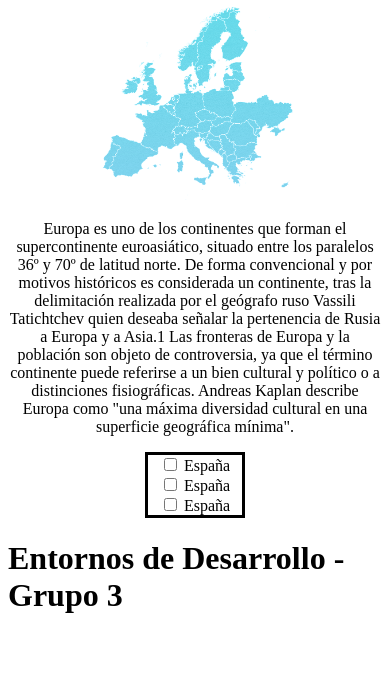
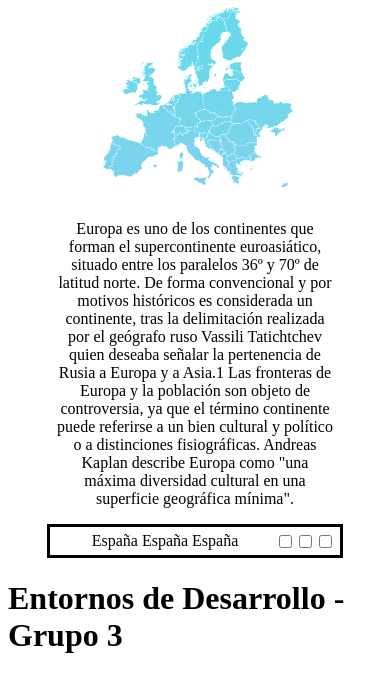
Before and after one commit to robe78/Continentes---Grupo3, a plain HTML site: page www/index.html in a window 390 px wide. Shown: the part 273-948 px from the top of the page. Before the commit the page ends 908 px from the top, so only its background shows below. Drawn offline with Linux system fonts and the light colour scheme; some packages are replaced by stand-ins of ours.

Commit message:
cambios varios
html y css

```diff
--- a/www/css/continentes.css
+++ b/www/css/continentes.css
@@ -12,6 +12,16 @@ filter: progid:DXImageTransform.Microsoft.gradient( startColorstr='#a90329', end
 }
 
 #check{
-    width: 25%;
+padding: 5px;
+    width: 75%;
     border-style: solid;
 }
+
+#parrafo{
+    width: 75%;
+
+}
+
+#checkbox{
+    float: right;
+}
--- a/www/index.html
+++ b/www/index.html
@@ -69,8 +69,9 @@
 
               <div data-role="main" class="ui-content">
                 <center><img src="img/europa.png" alt="europa" height="200">
+                <div id="parrafo">
                 <p>Europa es uno de los continentes que forman el supercontinente euroasiático, situado entre los paralelos 36º y 70º de latitud norte. De forma convencional y por motivos históricos es considerada un continente, tras la delimitación realizada por el geógrafo ruso Vassili Tatichtchev quien deseaba señalar la pertenencia de Rusia a Europa y a Asia.1 Las fronteras de Europa y la población son objeto de controversia, ya que el término continente puede referirse a un bien cultural y político o a distinciones fisiográficas. Andreas Kaplan describe Europa como "una máxima diversidad cultural en una superficie geográfica mínima".</p>
-
+                </div>
                 <div id="check">
                     <input name="checkbox" id="checkbox" type="checkbox" value="1" /> España
                     <input name="checkbox" id="checkbox" type="checkbox" value="1" /> España
```
Lines whose indentation alone changed are shown as unchanged.
